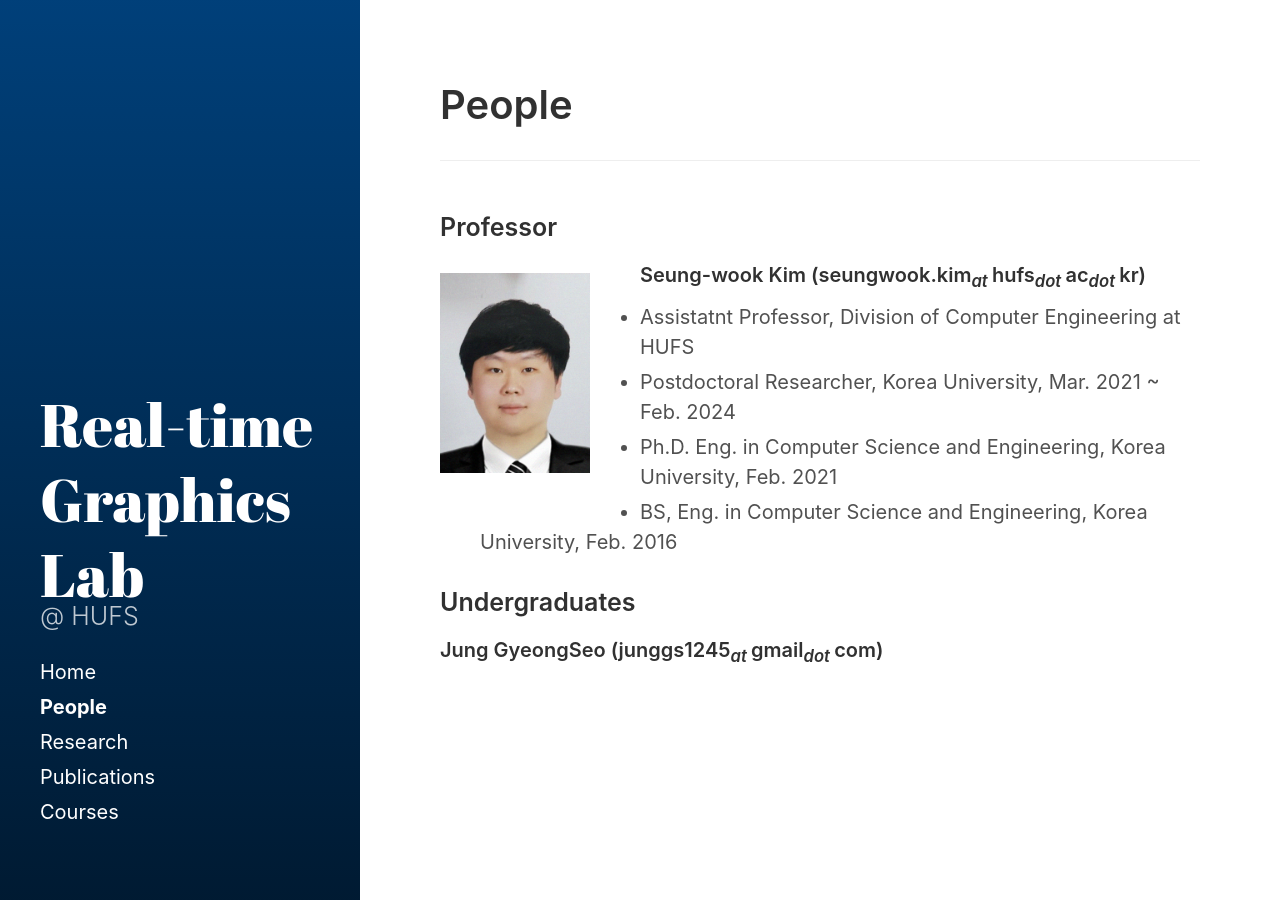
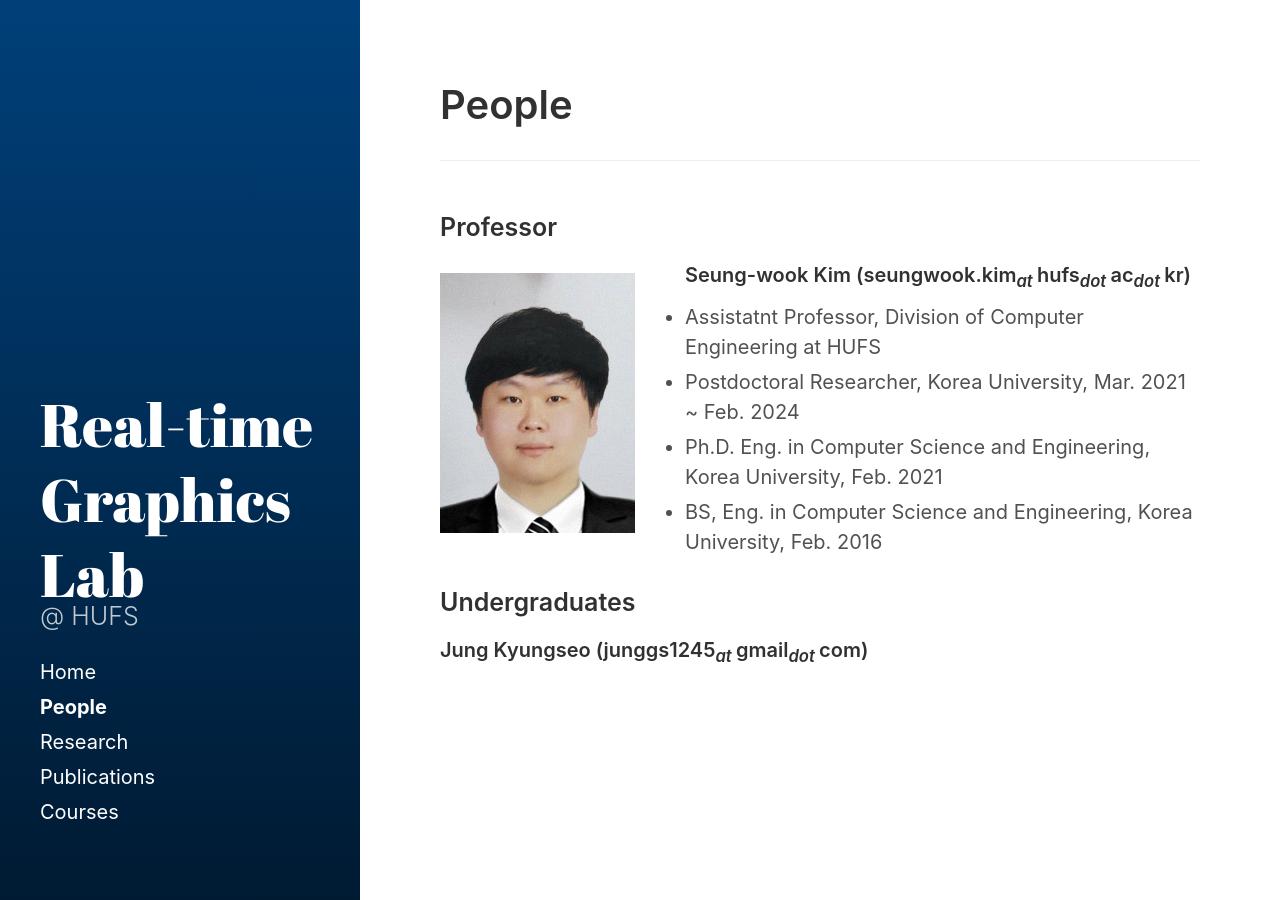
Before and after one commit to God-eunger/God-eunger.github.io, a Jekyll site: the page built from people/index.md, in a window 1280 px wide. Built offline with Jekyll 4.4.1, drawn with Linux system fonts in a browser that asks for light colours.

Commit message:
Update index.md

```diff
--- a/people/index.md
+++ b/people/index.md
@@ -13,7 +13,7 @@
 
 ### Professor
 
-![Professor](swk.png){: style="float: left; width: 200px; padding: 30px 50px 30px 0;"}
+![Professor](swk.png){: style="float: left; height: 300px; padding: 30px 50px 10px 0;"}
 #### Seung-wook Kim (seungwook.kim<sub><i>at </i></sub>hufs<sub><i>dot </i></sub>ac<sub><i>dot </i></sub>kr)
  * Assistatnt Professor, Division of Computer Engineering at HUFS
  * Postdoctoral Researcher, Korea University, Mar. 2021 ~ Feb. 2024
@@ -22,4 +22,4 @@
 
 ### Undergraduates
 
-#### Jung GyeongSeo (junggs1245<sub><i>at </i></sub>gmail<sub><i>dot </i></sub>com)
+#### Jung Kyungseo (junggs1245<sub><i>at </i></sub>gmail<sub><i>dot </i></sub>com)
```
